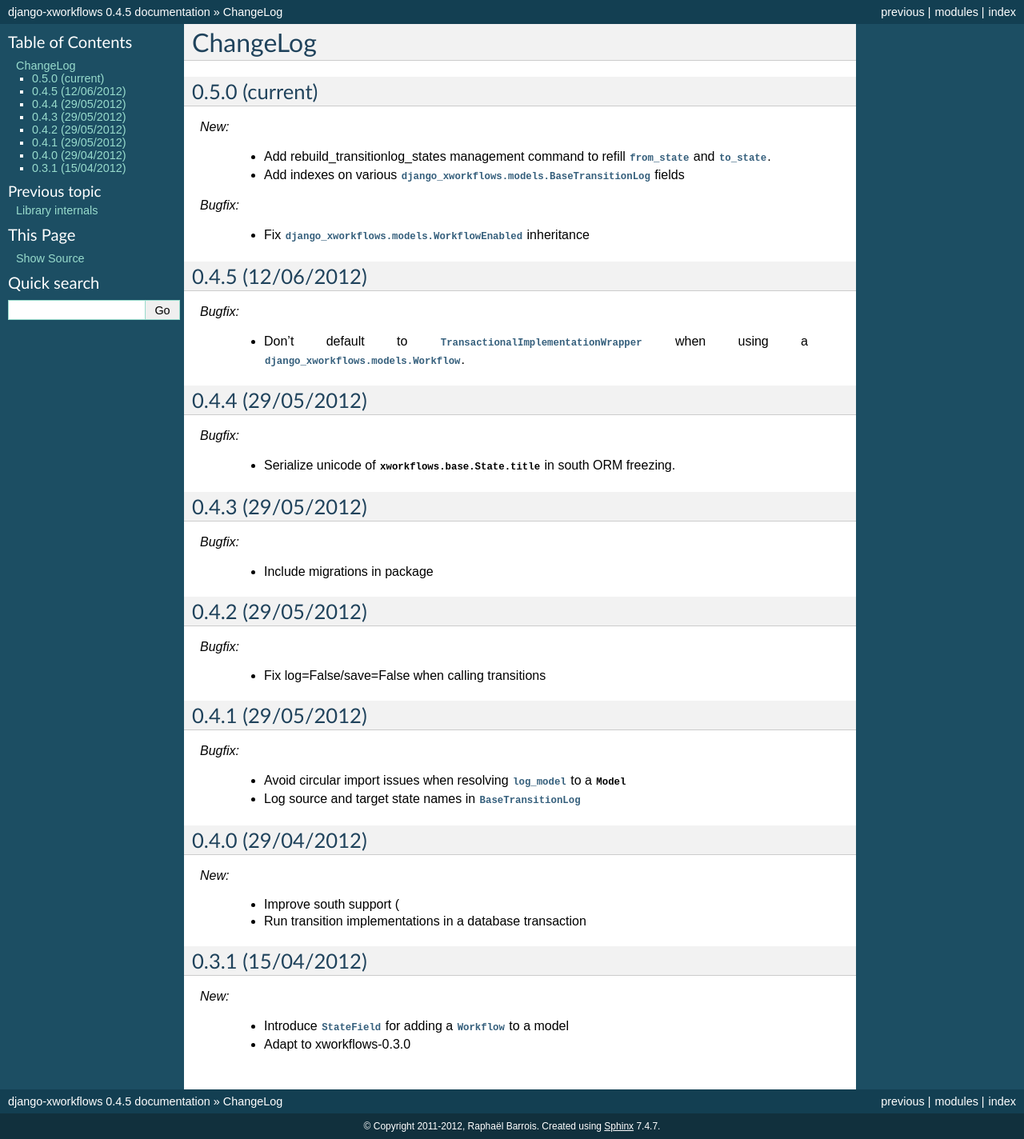
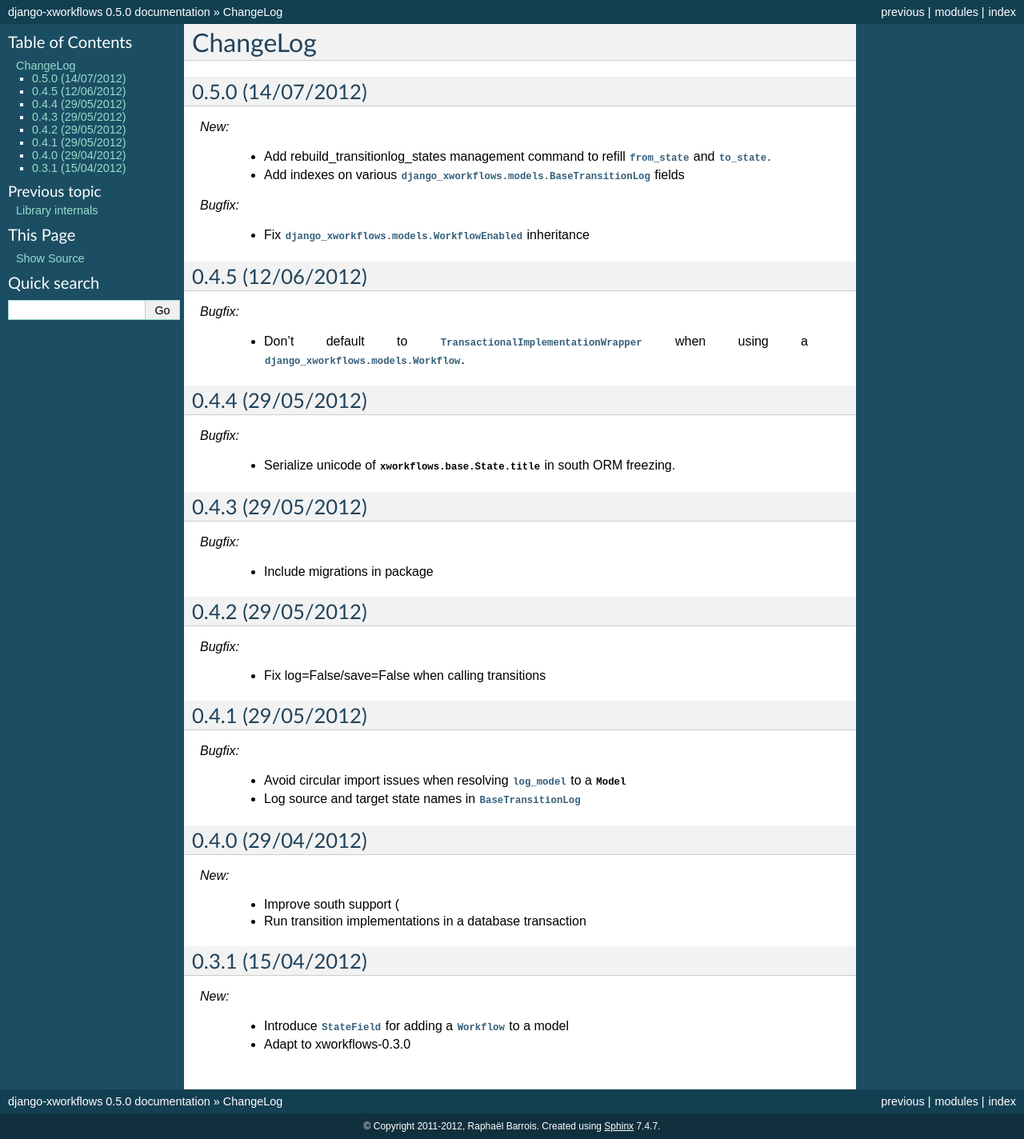
Before and after one commit to rbarrois/django_xworkflows, a Sphinx documentation site: the page built from doc/changelog.rst, in a window 1280 px wide. Shown: the whole page at 80% size. Built offline with Sphinx 7.4.7, drawn with Linux system fonts in a browser that asks for light colours.

Commit message:
Version bump to 0.5.0
Signed-off-by: Raphaël Barrois <raphael.barrois@polytechnique.org>

```diff
--- a/doc/changelog.rst
+++ b/doc/changelog.rst
@@ -1,8 +1,8 @@
 ChangeLog
 =========
 
-0.5.0 (current)
----------------
+0.5.0 (14/07/2012)
+------------------
 
 *New:*
 
--- a/src/django_xworkflows/__init__.py
+++ b/src/django_xworkflows/__init__.py
@@ -1,5 +1,5 @@
 # -*- coding: utf-8 -*-
 # Copyright (c) 2011-2012 Raphaël Barrois
 
-__version__ = '0.4.5'
+__version__ = '0.5.0'
 __author__ = 'Raphaël Barrois <raphael.barrois@polytechnique.org>'
```
